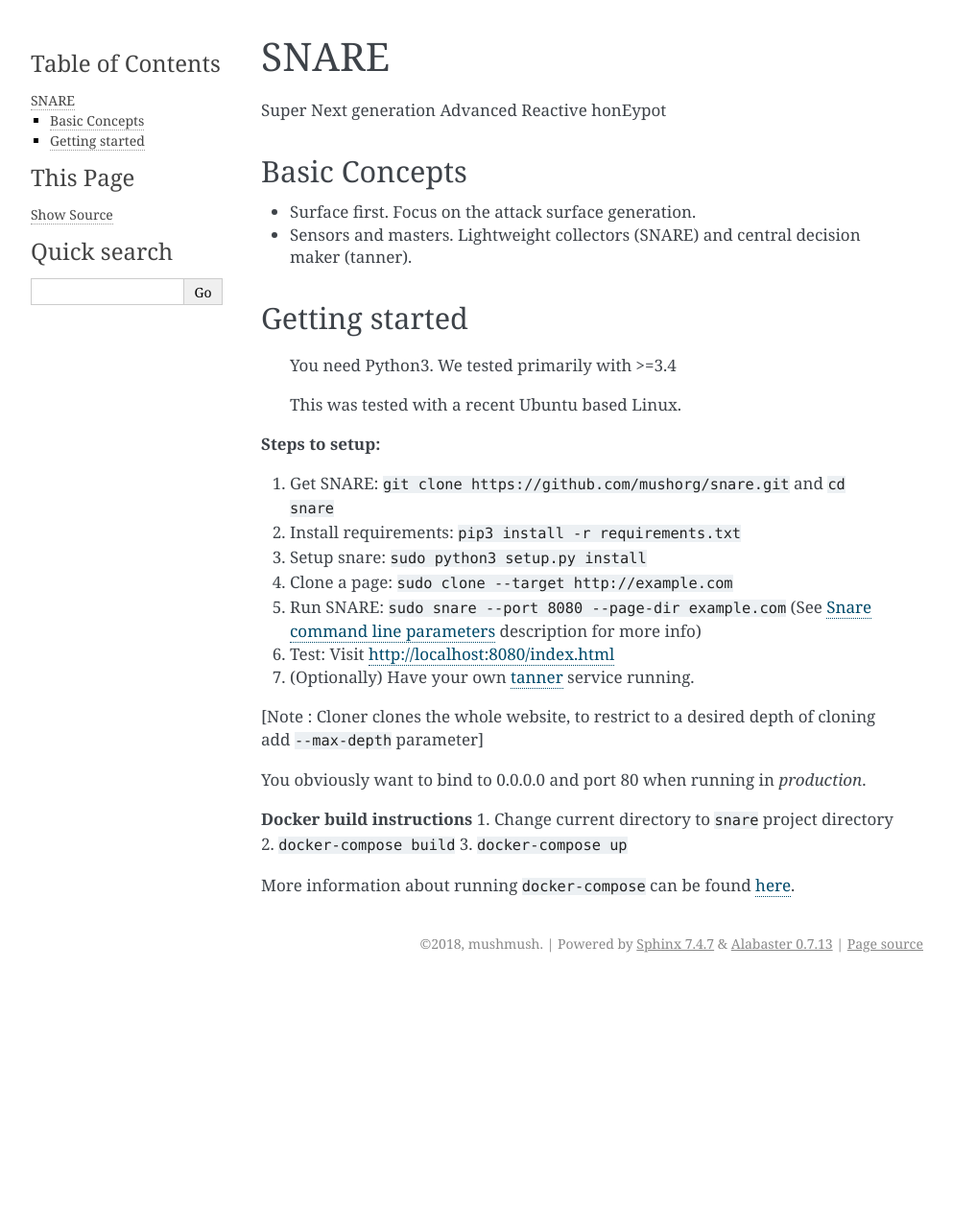
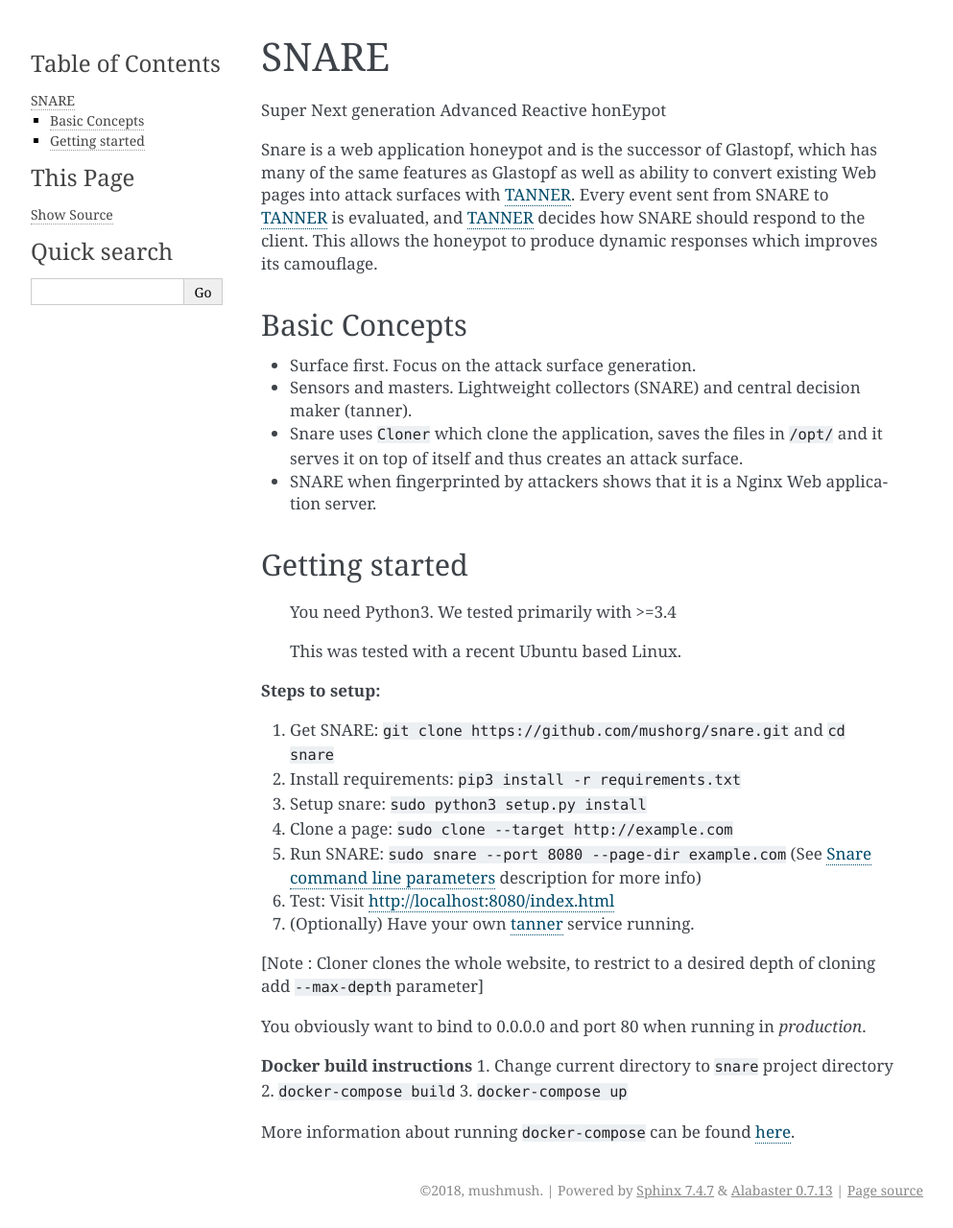
Before and after one commit to mushorg/snare, a Sphinx documentation site: the page built from docs/quick-start.rst, in a window 1280 px wide. Shown: the whole page at 96% size, without its empty margins (148-1141 px from the left). Built offline with Sphinx 7.4.7, drawn with Linux system fonts in a browser that asks for light colours; before the commit the page ends 1023 px from its top, so only the background shows below that.

Commit message:
Updating introduction and basic concepts
Fixes https://github.com/mushorg/snare/issues/181

```diff
--- a/docs/quick-start.rst
+++ b/docs/quick-start.rst
@@ -2,13 +2,22 @@
 =====
 
 Super Next generation Advanced Reactive honEypot
+
+Snare is a web application honeypot and is the successor of Glastopf, which has many of the same
+features as Glastopf as well as ability to convert existing Web pages into attack surfaces with TANNER_.
+Every event sent from SNARE to TANNER_ is evaluated, and TANNER_ decides how SNARE should respond to
+the client. This allows the honeypot to produce dynamic responses which improves its camouflage.
+
+.. _TANNER: https://github.com/mushorg/tanner
 
 Basic Concepts
 """"""""""""""
 
 * Surface first. Focus on the attack surface generation.
 * Sensors and masters. Lightweight collectors (SNARE) and central decision maker (tanner).
-
+* Snare uses ``Cloner`` which clone the application, saves the files in ``/opt/`` and it serves it on top of itself
+  and thus creates an attack surface.
+* SNARE when fingerprinted by attackers shows that it is a Nginx Web application server.
 
 Getting started
 """""""""""""""
```
Also changed, not shown: README.md (+6 -0 lines).
